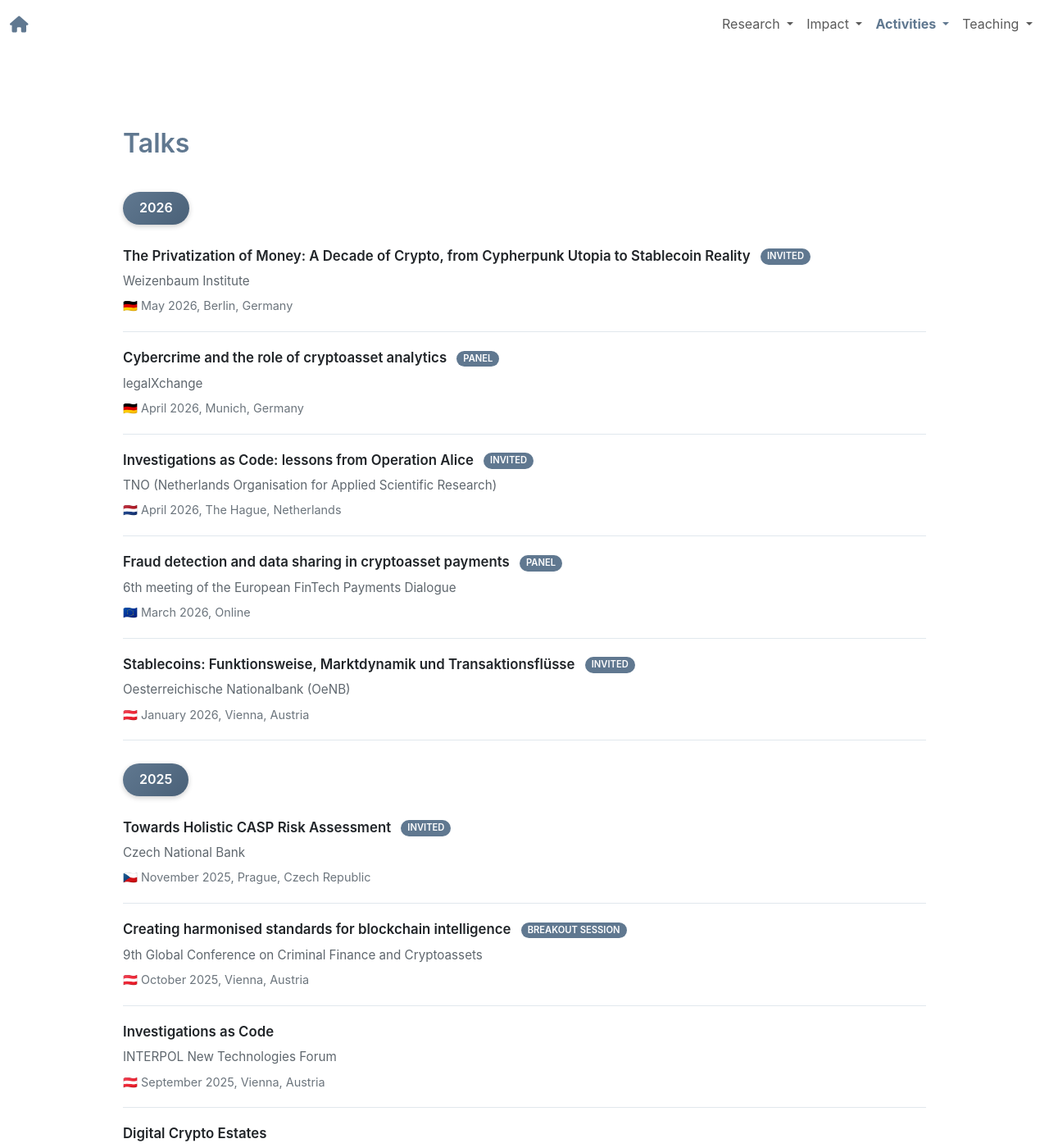
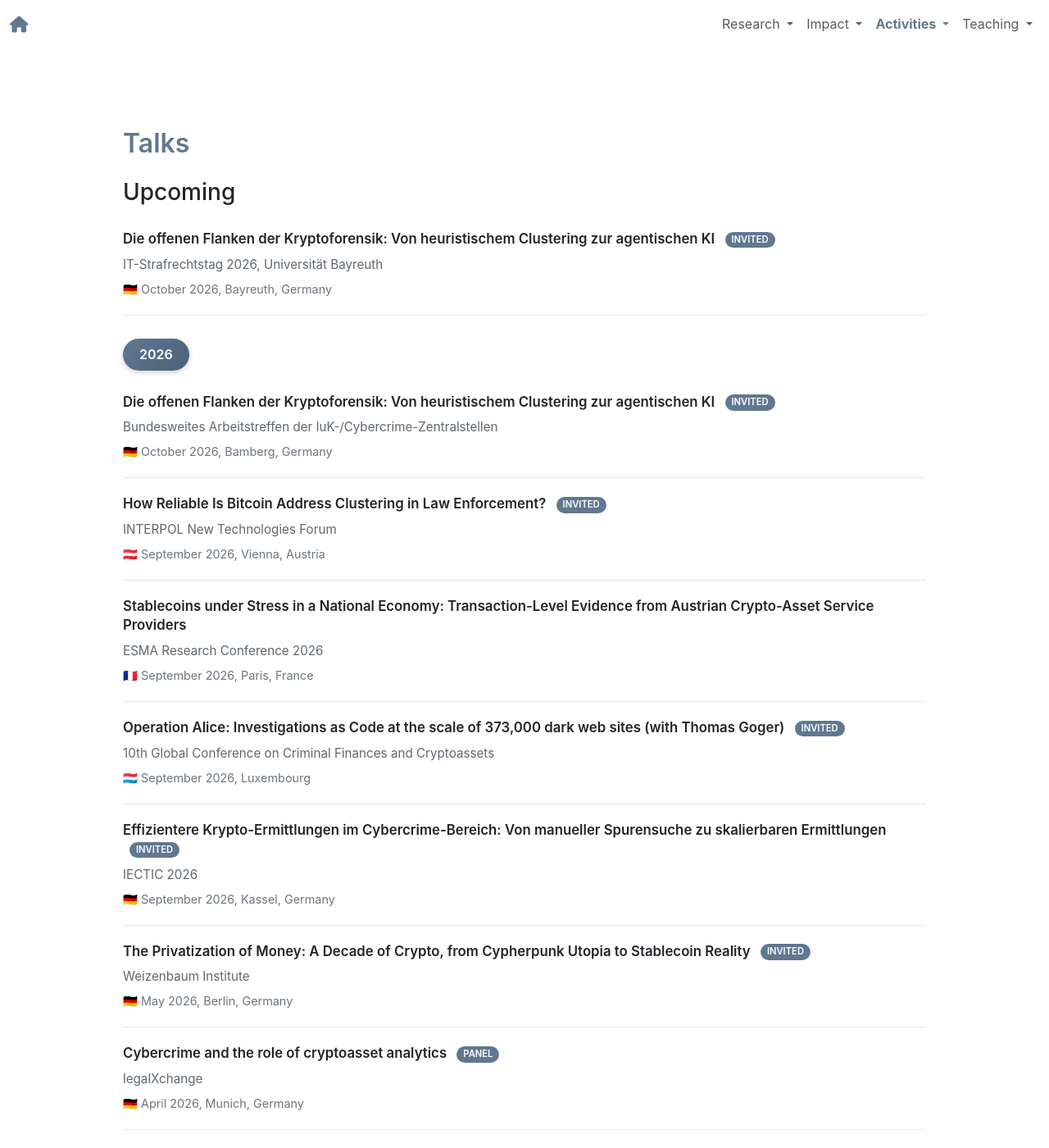
Before and after one commit to behas/behas.github.com, a Jekyll site: the page built from talks.html, in a window 1280 px wide and 1400 px high. Shown: the whole window at 82% size. Built offline with Jekyll 4.4.1, drawn with Linux system fonts in a browser that asks for light colours; a style sheet for code colours, icons or effects is not loaded.

Commit message:
Add recent talks (IECTIC, 10CRC, ESMA, INTERPOL NTF, IuK meeting, IT-Strafrechtstag) and news items

```diff
--- a/_data/news.yml
+++ b/_data/news.yml
@@ -1,6 +1,42 @@
+- date: 2026-10-08
+  news: |
+    I spoke on "Die offenen Flanken der Kryptoforensik: Von heuristischem Clustering zur agentischen KI" at the
+    <a href="https://www.strafrecht2.uni-bayreuth.de" target="_blank" rel="noopener noreferrer">IT-Strafrechtstag 2026</a>
+    at the University of Bayreuth.
+
+- date: 2026-10-07
+  news: |
+    I gave a talk on the open flanks of crypto forensics, from heuristic address clustering to agentic AI, at the
+    German nationwide meeting of the IuK and cybercrime prosecution units in Bamberg.
+
+- date: 2026-09-30
+  news: |
+    At the INTERPOL New Technologies Forum in Vienna, I presented our findings on
+    <a href="https://arxiv.org/abs/2607.07414" target="_blank" rel="noopener noreferrer">how reliable Bitcoin address clustering is in law enforcement contexts</a>.
+    Clustering is useful for generating leads, but it should not be used as evidence on its own.
+
+- date: 2026-09-22
+  news: |
+    I presented our work on
+    <a href="https://arxiv.org/abs/2607.08524" target="_blank" rel="noopener noreferrer">stablecoins under stress in a national economy</a>
+    at the ESMA Research Conference 2026 in Paris.
+
+- date: 2026-09-15
+  news: |
+    Together with Thomas Goger from the Bavarian Central Office for the Prosecution of Cybercrime, I presented
+    "Operation Alice: Investigations as Code at the scale of 373,000 dark web sites" at the
+    <a href="https://baselgovernance.org/10crc" target="_blank" rel="noopener noreferrer">10th Global Conference on Criminal Finances and Cryptoassets</a>
+    in Luxembourg.
+
 - date: 2026-09-14
   news: |
     We are hosting this year's INTERPOL New Technologies Forum (NTF) at the Complexity Science Hub on September 29-30.
+
+- date: 2026-09-09
+  news: |
+    I gave a talk on making crypto investigations in cybercrime more efficient, from manual tracing to scalable investigations, at
+    <a href="https://www.iectic.com/" target="_blank" rel="noopener noreferrer">IECTIC 2026</a>
+    in Kassel.
 
 - date: 2026-08-20
   news: |
--- a/_data/talks.yml
+++ b/_data/talks.yml
@@ -1,4 +1,45 @@
 # 2026
+
+- title: "Die offenen Flanken der Kryptoforensik: Von heuristischem Clustering zur agentischen KI"
+  venue: IT-Strafrechtstag 2026, Universität Bayreuth
+  date: 2026-10-08
+  location: Bayreuth, Germany
+  flag: "🇩🇪"
+  type: Invited
+
+- title: "Die offenen Flanken der Kryptoforensik: Von heuristischem Clustering zur agentischen KI"
+  venue: Bundesweites Arbeitstreffen der IuK-/Cybercrime-Zentralstellen
+  date: 2026-10-07
+  location: Bamberg, Germany
+  flag: "🇩🇪"
+  type: Invited
+
+- title: How Reliable Is Bitcoin Address Clustering in Law Enforcement?
+  venue: INTERPOL New Technologies Forum
+  date: 2026-09-30
+  location: Vienna, Austria
+  flag: "🇦🇹"
+  type: Invited
+
+- title: "Stablecoins under Stress in a National Economy: Transaction-Level Evidence from Austrian Crypto-Asset Service Providers"
+  venue: ESMA Research Conference 2026
+  date: 2026-09-22
+  location: Paris, France
+  flag: "🇫🇷"
+
+- title: "Operation Alice: Investigations as Code at the scale of 373,000 dark web sites (with Thomas Goger)"
+  venue: 10th Global Conference on Criminal Finances and Cryptoassets
+  date: 2026-09-15
+  location: Luxembourg
+  flag: "🇱🇺"
+  type: Invited
+
+- title: "Effizientere Krypto-Ermittlungen im Cybercrime-Bereich: Von manueller Spurensuche zu skalierbaren Ermittlungen"
+  venue: IECTIC 2026
+  date: 2026-09-09
+  location: Kassel, Germany
+  flag: "🇩🇪"
+  type: Invited
 
 - title: "The Privatization of Money: A Decade of Crypto, from Cypherpunk Utopia to Stablecoin Reality"
   venue: Weizenbaum Institute
```
